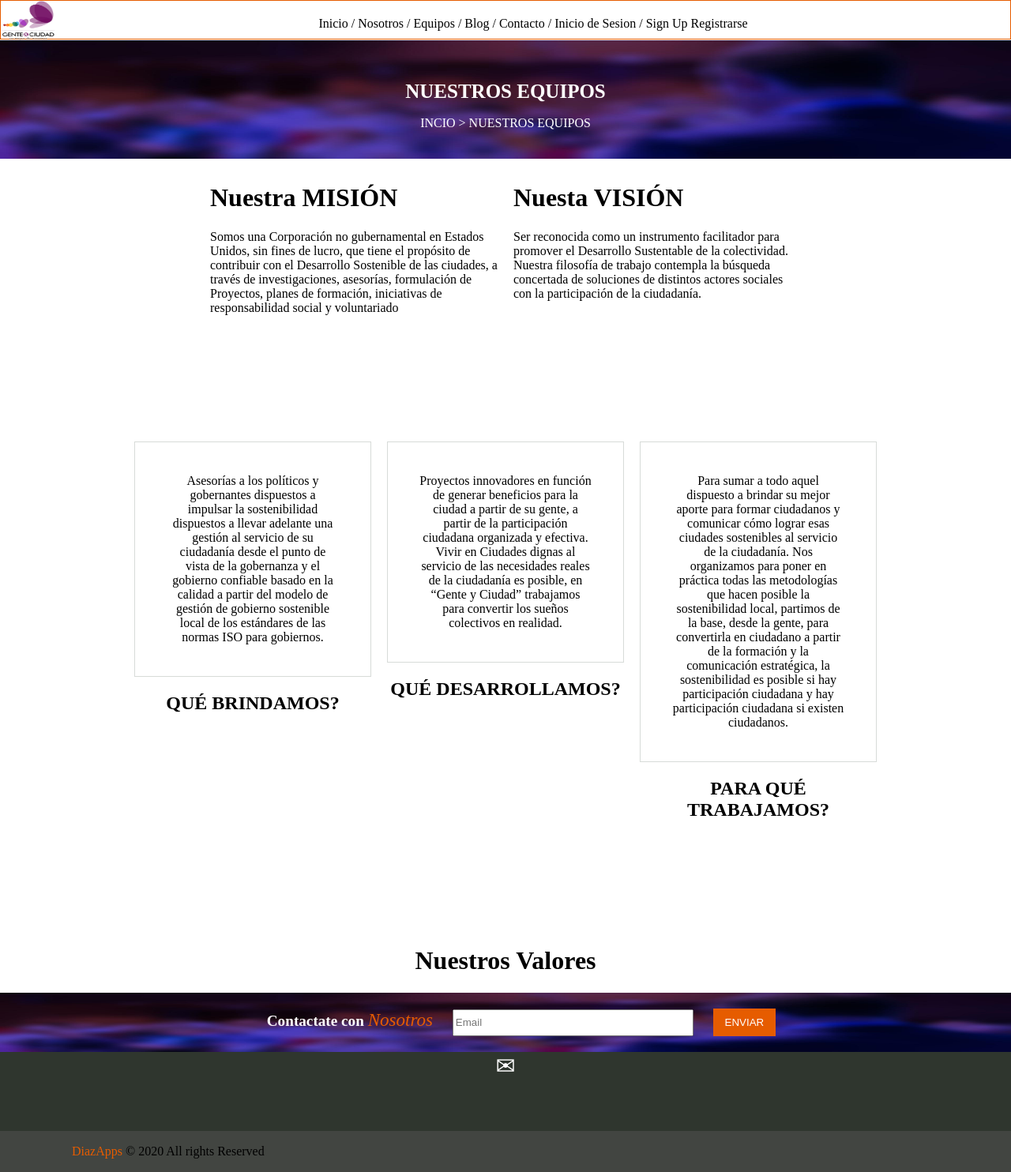
After one commit to kiranrgupta26/Event-Management-System, a PHP site: page /html/Nosotros.html in a window 1280 px wide. The commit adds this page. Shown: the whole page at 79% size. Run offline with PHP 8.4, Linux system fonts and the light colour scheme.

Commit message:
Nosotros page partially done

```diff
--- a/css/cuidad.css
+++ b/css/cuidad.css
@@ -254,3 +254,49 @@ main i:first-child{
 	margin: 0;
 	vertical-align: top;
 }
+
+.nosotroscolumn {
+  float: left;
+  width: 30%;
+  padding: 10px;
+  margin-left: 20%;
+  text-align: left;
+  overflow: visible;
+}
+
+.nosotroscolumn1{
+	float: left;
+  width: 30%;
+  padding: 10px;
+  margin-right: 20%;
+  text-align: left;
+}
+
+/*.nosotrosrow:after {
+  content: "";
+  display: table;
+  clear: both;
+}*/
+
+.column31{
+	float: left;
+  width:25%;
+  padding: 10px;
+  margin-left: 12.5%;
+}
+.column32{
+	float: left;
+  width:25%;
+  padding: 10px;
+}
+.column33{
+	margin-right: 12.5%;
+	float: left;
+  width:25%;
+  padding: 10px;
+}
+
+.que{
+	border: 1px solid #d7dbd8;
+	padding: 40px;
+}
--- /dev/null
+++ b/html/Nosotros.html
@@ -0,0 +1,126 @@
+
+<!DOCTYPE html>
+
+<!DOCTYPE html>
+<html>
+<head>
+	<title>Equipos</title>
+	<link rel="stylesheet" type="text/css" href="../css/cuidad.css">
+</head>
+<body>
+	<header class="topmenu">
+		<img src="../img/Logotipo.png">
+		<nav>
+			<a href="/html/">Inicio </a> /
+			<a href="/css/">Nosotros </a> /
+			<a href="/js/">Equipos </a> /
+			<a href="/jquery/">Blog </a> /
+			<a href="/jquery/">Contacto </a> /
+			<a href="/jquery/">Inicio de Sesion </a> /
+			<a href="/jquery/">Sign Up Registrarse </a>
+		</nav>
+
+	</header>
+
+	<div class="container">
+  		<img src="../img/homepage-one-banner.jpg" alt="Snow" style="width:100%; height: 100%;">
+  		<div class="centered">
+  			<h1>Nuestros Equipos</h1>
+  			<p>INCIO > Nuestros Equipos</p>
+  		</div>
+	</div>
+
+
+	<main>
+		<div class="row">
+			<div class="nosotroscolumn">
+			    <h1>Nuestra MISIÓN</h1>
+
+			    <p>
+			    Somos una Corporación no gubernamental en Estados Unidos, sin fines de lucro, que tiene el propósito de contribuir con el Desarrollo Sostenible de las ciudades, a través de investigaciones, asesorías, formulación de Proyectos, planes de formación, iniciativas de responsabilidad social y voluntariado
+				</p>
+
+			 </div>
+			<div class="nosotroscolumn1">
+			   	<h1>Nuesta VISIÓN</h1>
+			   	<p>
+			   		Ser reconocida como un instrumento facilitador para promover el Desarrollo Sustentable de la colectividad. Nuestra filosofía de trabajo contempla la búsqueda concertada de soluciones de distintos actores sociales con la participación de la ciudadanía.
+			   	</p>
+  			</div>
+		</div>
+
+		<br>
+		<br>
+		<br>
+		<br>
+		<br>
+		<br>
+		<div class="row">
+  			<div class="column31">
+
+			    <p class="que">Asesorías a los políticos y gobernantes dispuestos a impulsar la sostenibilidad dispuestos a llevar adelante una gestión al servicio de su ciudadanía desde el punto de vista de la gobernanza y el gobierno confiable basado en la calidad a partir del modelo de gestión de gobierno sostenible local de los estándares de las normas ISO para gobiernos.</p>
+			    <h2>QUÉ BRINDAMOS?</h2>
+			</div>
+			<div class="column32">
+
+			    <p class="que">Proyectos innovadores en función de generar beneficios para la ciudad a partir de su gente, a partir de la participación ciudadana organizada y efectiva. Vivir en Ciudades dignas al servicio de las necesidades reales de la ciudadanía es posible, en “Gente y Ciudad” trabajamos para convertir los sueños colectivos en realidad.</p>
+			    <h2>QUÉ DESARROLLAMOS?</h2>
+  			</div>
+  			<div class="column33">
+
+			    <p class="que">Para sumar a todo aquel dispuesto a brindar su mejor aporte para formar ciudadanos y comunicar cómo lograr esas ciudades sostenibles al servicio de la ciudadanía. Nos organizamos para poner en práctica todas las metodologías que hacen posible la sostenibilidad local, partimos de la base, desde la gente, para convertirla en ciudadano a partir de la formación y la comunicación estratégica, la sostenibilidad es posible si hay participación ciudadana y hay participación ciudadana si existen ciudadanos.</p>
+			    <h2>PARA QUÉ TRABAJAMOS?</h2>
+  			</div>
+		</div>
+
+		<br>
+		<br>
+		<br>
+		<br>
+		<br>
+		<br>
+
+		<div>
+			<h1>Nuestros Valores</h1>
+		</div>
+
+	</main>
+
+
+
+	<footer id="wrapper">
+		<div class="footer-img">
+			<img src="../img/homepage-one-banner.jpg" alt="Snow" id="imgid">
+			<div class="footer-1-content">
+				<ul>
+					<li>
+						<b>Contactate con</b>  <i id="nosotros">Nosotros</i>
+					</li>
+					<li>
+						<input type="text" name="email-us" placeholder="Email" size = "35" id="email-us">
+					</li>
+					<li>
+						<button class="enviar">ENVIAR</button>
+					</li>
+				</ul>
+			</div>
+		</div>
+
+		<div class="footer-2">
+			<span id="email-logo">&#9993;</span>
+			<span></span>
+			<span></span>
+		</div>
+		<div class="footer-3">
+			<ul id="footer-apps">
+				<li>
+					DiazApps
+				</li>
+				<li>
+					&copy; 2020 All rights Reserved
+				</li>
+			</ul>
+		</div>
+	</footer>
+</body>
+</html>
```
